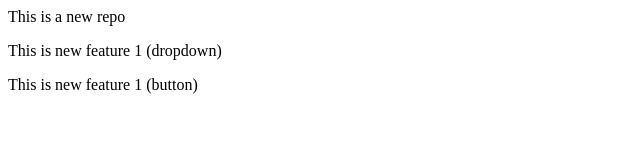
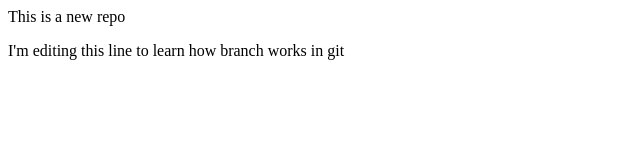
Before and after one commit to Mohammad-10moin/demoLocalRepo, a plain HTML site: page index.html in a window 1280 px wide. Shown: the whole page, without its empty margins (0-640 px from the left). Drawn offline with Linux system fonts and the light colour scheme.

Commit message:
updated index.html'

```diff
--- a/index.html
+++ b/index.html
@@ -1,3 +1,2 @@
 <p> This is a new repo </p>
-<p>This is new feature 1 (dropdown) </p>
-<p>This is new feature 1 (button) </p>
+<div>I'm editing this line to learn how branch works in git </div>
```
